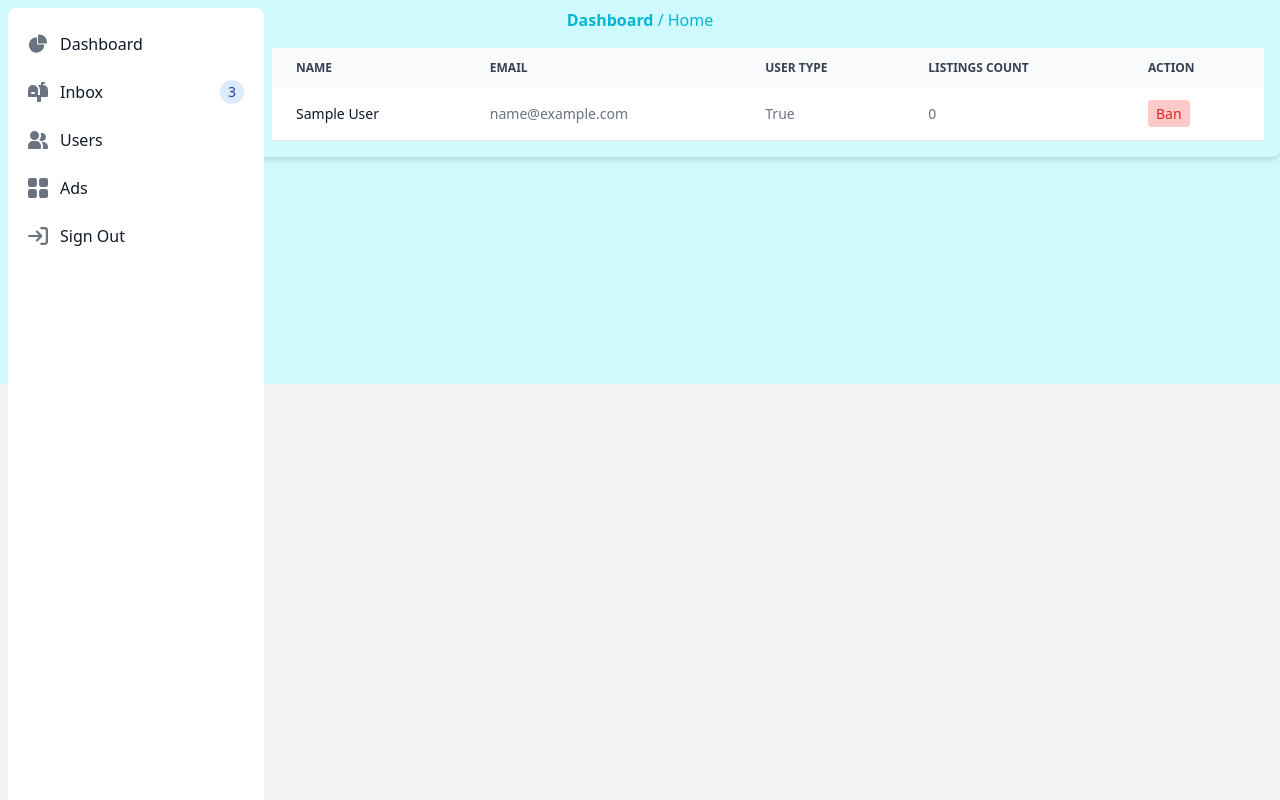
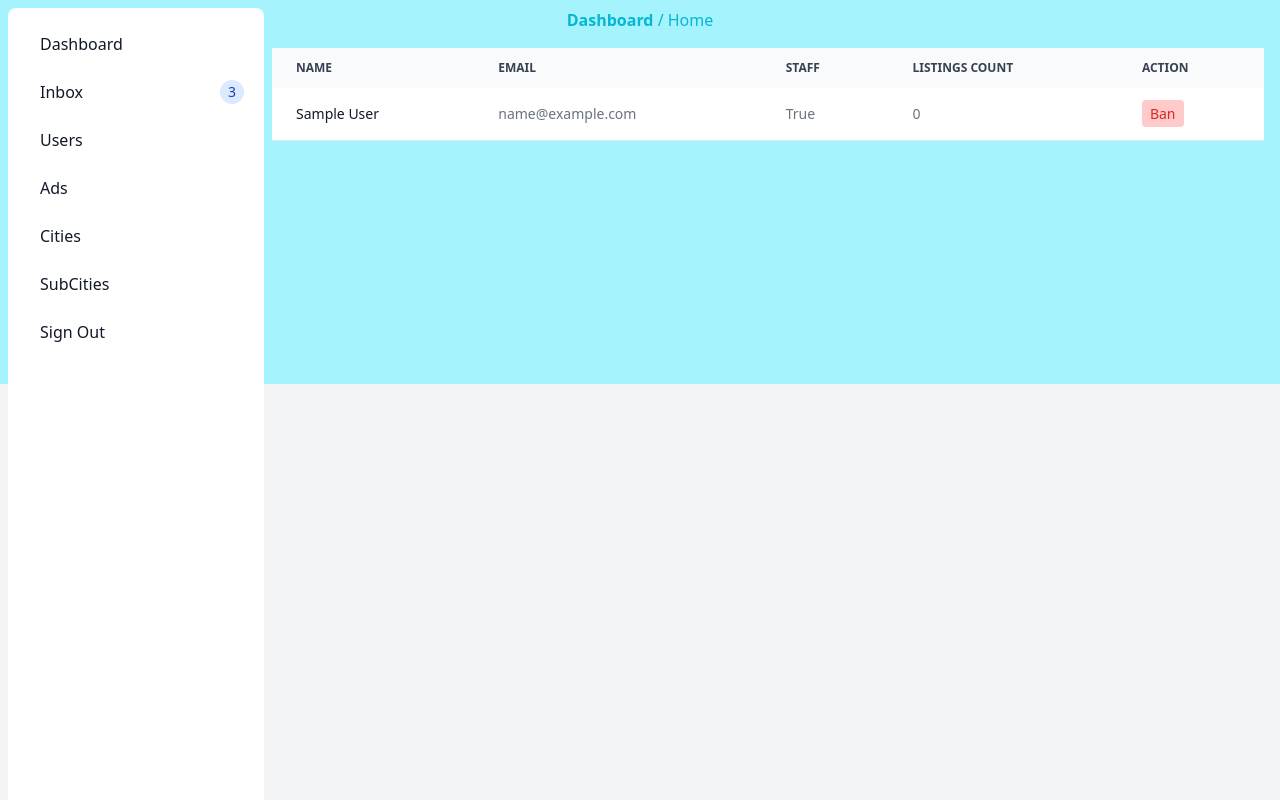
Before and after one commit to natnael0024/rental_house_marketplace, a Django app: page /admin-panel/users in a window 1280 px wide. Run offline with Django 5.2, Linux system fonts and the light colour scheme; the visitor is signed in with stand-in values (Sample User, id 1); data comes from the database, SQL or seed files in the repository; data that the repository does not hold is empty; parts of the project's set-up code (start-up, migrations or seed data) failed here and were passed over; some libraries are stand-ins or nearby versions.

Commit message:
city % subcity selection added

```diff
--- a/admindashboard/urls.py
+++ b/admindashboard/urls.py
@@ -8,4 +8,8 @@ urlpatterns = [
     path('users/<int:id>/action',  views.ban_unban_user,  name='admin-action'),
     path('ads',  views.create_add,  name='admin-ads'),
     path('ads/<int:id>',  views.set_ad_status,  name='admin-ads-status'),
+    path('cities/add',  views.add_city,  name='admin-add-city'),
+    path('cities',  views.get_cities,  name='admin-cities'),
+    path('subcities/add',  views.add_subcity,  name='admin-add-subcity'),
+    path('subcities',  views.get_subcitiies,  name='admin-subcities'),
 ]
--- a/admindashboard/views.py
+++ b/admindashboard/views.py
@@ -1,7 +1,8 @@
 from django.shortcuts import render, redirect
 from django.contrib.auth.decorators import login_required
+from django.contrib.admin.views.decorators import staff_member_required
 from users.models import CustomUser
-from listing.models import Listing
+from listing.models import Listing, City, SubCity
 from .forms import AdsForm
 from .models import Ads
 from django.utils import timezone
@@ -14,14 +15,14 @@ from supabase import create_client, Client
 import os, uuid
 from datetime import timedelta
 from django.utils import timezone
-
-
+from django.core.paginator import Paginator
 
 
 supabase: Client = create_client(os.environ.get('SUPABASE_URL'), os.environ.get('SUPABASE_SEC'))
 bucket_name = os.environ.get('SUPABASE_BUCKET')
 
-@login_required
+
+@staff_member_required
 def dashboard(request):
     # if not request.user.is_admin:
     #     return redirect('listings')
@@ -85,15 +86,21 @@ def dashboard(request):
     }
     return render(request,'admin/pages/dashboard.html', context)
 
-@login_required
+@staff_member_required
 def get_users(request):
     users = CustomUser.objects.all().order_by('-created_at')
+
+    paginator = Paginator(users, 4)  # Show 10 orders per page
+    page_number = request.GET.get('page')
+    page_obj = paginator.get_page(page_number)
     context = {
-        'users':users
+        'users':page_obj,
+        'page_obj': page_obj ,
     }
     return render(request,'admin/pages/users.html', context)
 
-@login_required
+@staff_member_required
+
 def ban_unban_user(request, id):
     user = CustomUser.objects.filter(id=id).first()
     if user:
@@ -105,7 +112,7 @@ def ban_unban_user(request, id):
     return redirect(request.META.get('HTTP_REFERER'))
 
 
-@login_required
+@staff_member_required
 def create_add(request):
     if request.method == 'POST':
         form = AdsForm(request.POST)
@@ -137,7 +144,7 @@ def create_add(request):
     }
     return render(request,'admin/pages/ads.html',context )
 
-@login_required
+@staff_member_required
 def set_ad_status(request, id):
     ad = Ads.objects.filter(id=id).first()
     if ad:
@@ -145,3 +152,25 @@ def set_ad_status(request, id):
         ad.save()
 
     return redirect('admin-ads')
+
+@staff_member_required
+def get_cities(request):
+    cities = City.objects.all()
+    return render(request,'admin/pages/cities.html',{'cities':cities})
+
+@staff_member_required
+def add_city(request):
+    name = request.POST.get('name')
+    City.objects.create(name=name)
+    return redirect('admin-dashboard')
+
+@staff_member_required
+def get_subcitiies(request):
+    subcities = SubCity.objects.all()
+    return render(request,'admin/pages/subcities.html',{'subcities':subcities})
+
+@staff_member_required
+def add_subcity(request):
+    name = request.POST.get('name')
+    SubCity.objects.create(name=name)
+    return redirect('admin-dashboard')
--- a/templates/admin/base-admin.html
+++ b/templates/admin/base-admin.html
@@ -28,7 +28,7 @@
    </div>
 
     <!-- Sidebar -->
-    <div class=" flex justify-between  top-2 left-3 fixed z-30">
+    <div class=" flex justify-between  top-2 left-3 fixed z-50">
       <button id="sidebar-btn">
          <i class="fas fa-bars    "></i>
        </button>
@@ -40,10 +40,7 @@
             <ul class="space-y-2 font-medium">
                <li>
                   <a href="{% url 'admin-dashboard' %}" class="flex items-center p-2 text-gray-900 rounded-lg  hover:bg-gray-100  group">
-                     <svg class="w-5 h-5 text-gray-500 transition duration-75  group-hover:text-gray-900 dark:group-hover:text-white" aria-hidden="true" xmlns="http://www.w3.org/2000/svg" fill="currentColor" viewBox="0 0 22 21">
-                        <path d="M16.975 11H10V4.025a1 1 0 0 0-1.066-.998 8.5 8.5 0 1 0 9.039 9.039.999.999 0 0 0-1-1.066h.002Z"/>
-                        <path d="M12.5 0c-.157 0-.311.01-.565.027A1 1 0 0 0 11 1.02V10h8.975a1 1 0 0 0 1-.935c.013-.188.028-.374.028-.565A8.51 8.51 0 0 0 12.5 0Z"/>
-                     </svg>
+                     <i class="fa fa-tachometer" aria-hidden="true"></i>
                      <span class="ms-3">Dashboard</span>
                   </a>
                </li>
@@ -58,34 +55,38 @@
                </li> -->
                <li>
                   <a href="#" class="flex items-center p-2 text-gray-900 rounded-lg  hover:bg-gray-100  group">
-                     <svg class="flex-shrink-0 w-5 h-5 text-gray-500 transition duration-75  group-hover:text-gray-900 dark:group-hover:text-white" aria-hidden="true" xmlns="http://www.w3.org/2000/svg" fill="currentColor" viewBox="0 0 20 20">
-                        <path d="m17.418 3.623-.018-.008a6.713 6.713 0 0 0-2.4-.569V2h1a1 1 0 1 0 0-2h-2a1 1 0 0 0-1 1v2H9.89A6.977 6.977 0 0 1 12 8v5h-2V8A5 5 0 1 0 0 8v6a1 1 0 0 0 1 1h8v4a1 1 0 0 0 1 1h2a1 1 0 0 0 1-1v-4h6a1 1 0 0 0 1-1V8a5 5 0 0 0-2.582-4.377ZM6 12H4a1 1 0 0 1 0-2h2a1 1 0 0 1 0 2Z"/>
-                     </svg>
+                     <i class="fa fa-inbox" aria-hidden="true"></i>
                      <span class="flex-1 ms-3 whitespace-nowrap">Inbox</span>
                      <span class="inline-flex items-center justify-center w-3 h-3 p-3 ms-3 text-sm font-medium text-blue-800 bg-blue-100 rounded-full dark:bg-blue-900 dark:text-blue-300">3</span>
                   </a>
                </li>
                <li>
                   <a href="{% url 'admin-users' %}" class="flex items-center p-2 text-gray-900 rounded-lg  hover:bg-gray-100  group">
-                     <svg class="flex-shrink-0 w-5 h-5 text-gray-500 transition duration-75  group-hover:text-gray-900 dark:group-hover:text-white" aria-hidden="true" xmlns="http://www.w3.org/2000/svg" fill="currentColor" viewBox="0 0 20 18">
-                        <path d="M14 2a3.963 3.963 0 0 0-1.4.267 6.439 6.439 0 0 1-1.331 6.638A4 4 0 1 0 14 2Zm1 9h-1.264A6.957 6.957 0 0 1 15 15v2a2.97 2.97 0 0 1-.184 1H19a1 1 0 0 0 1-1v-1a5.006 5.006 0 0 0-5-5ZM6.5 9a4.5 4.5 0 1 0 0-9 4.5 4.5 0 0 0 0 9ZM8 10H5a5.006 5.006 0 0 0-5 5v2a1 1 0 0 0 1 1h11a1 1 0 0 0 1-1v-2a5.006 5.006 0 0 0-5-5Z"/>
-                     </svg>
+                     <i class="fa fa-users" aria-hidden="true"></i>
                      <span class="flex-1 ms-3 whitespace-nowrap">Users</span>
                   </a>
                </li>
                <li>
                   <a href="{% url 'admin-ads' %}" class="flex items-center p-2 text-gray-900 rounded-lg  hover:bg-gray-100  group">
-                     <svg class="flex-shrink-0 w-5 h-5 text-gray-500 transition duration-75  group-hover:text-gray-900 dark:group-hover:text-white" aria-hidden="true" xmlns="http://www.w3.org/2000/svg" fill="currentColor" viewBox="0 0 18 18">
-                       <path d="M6.143 0H1.857A1.857 1.857 0 0 0 0 1.857v4.286C0 7.169.831 8 1.857 8h4.286A1.857 1.857 0 0 0 8 6.143V1.857A1.857 1.857 0 0 0 6.143 0Zm10 0h-4.286A1.857 1.857 0 0 0 10 1.857v4.286C10 7.169 10.831 8 11.857 8h4.286A1.857 1.857 0 0 0 18 6.143V1.857A1.857 1.857 0 0 0 16.143 0Zm-10 10H1.857A1.857 1.857 0 0 0 0 11.857v4.286C0 17.169.831 18 1.857 18h4.286A1.857 1.857 0 0 0 8 16.143v-4.286A1.857 1.857 0 0 0 6.143 10Zm10 0h-4.286A1.857 1.857 0 0 0 10 11.857v4.286c0 1.026.831 1.857 1.857 1.857h4.286A1.857 1.857 0 0 0 18 16.143v-4.286A1.857 1.857 0 0 0 16.143 10Z"/>
-                     </svg>
+                     <i class="fa fa-window-restore" aria-hidden="true"></i>
                      <span class="flex-1 ms-3 whitespace-nowrap">Ads</span>
                   </a>
                </li>
                <li>
+                  <a href="{% url 'admin-cities' %}" class="flex items-center p-2 text-gray-900 rounded-lg  hover:bg-gray-100  group">
+                     <i class="fa fa-university" aria-hidden="true"></i>
+                     <span class="flex-1 ms-3 whitespace-nowrap">Cities</span>
+                  </a>
+               </li>
+               <li>
+                  <a href="{% url 'admin-subcities' %}" class="flex items-center p-2 text-gray-900 rounded-lg  hover:bg-gray-100  group">
+                     <i class="fa fa-university" aria-hidden="true"></i>
+                     <span class="flex-1 ms-3 whitespace-nowrap">SubCities</span>
+                  </a>
+               </li>
+               <li>
                   <a href="{% url 'logout' %}" class="flex items-center p-2 text-gray-900 rounded-lg  hover:bg-gray-100  group">
-                     <svg class="flex-shrink-0 w-5 h-5 text-gray-500 transition duration-75  group-hover:text-gray-900 dark:group-hover:text-white" aria-hidden="true" xmlns="http://www.w3.org/2000/svg" fill="none" viewBox="0 0 18 16">
-                        <path stroke="currentColor" stroke-linecap="round" stroke-linejoin="round" stroke-width="2" d="M1 8h11m0 0L8 4m4 4-4 4m4-11h3a2 2 0 0 1 2 2v10a2 2 0 0 1-2 2h-3"/>
-                     </svg>
+                     <i class="fa fa-sign-out" aria-hidden="true"></i>
                      <span class="flex-1 ms-3 whitespace-nowrap">Sign Out</span>
                   </a>
                </li>
--- a/templates/admin/pages/dashboard.html
+++ b/templates/admin/pages/dashboard.html
@@ -2,13 +2,13 @@
  {% block page_title %}/ Home {% endblock page_title %}
 
  {% block overlay %}
-  <div class=" min-h-96 w-full bg-cyan-100 absolute -z-10 top-0 "></div>
+  <div class=" min-h-96 w-full bg-cyan-200 absolute -z-10 top-0 "></div>
 {% endblock overlay %}
 
 {% block content %}
 
 <div class="p-4 sm:ml-64 z-50">
-   <div class="p-4 border-2 border-gray-200 border-dashed rounded-lg dark:border-gray-700">
+   <div class="p-4  border-gray-200 rounded-lg dark:border-gray-700">
       <div class="grid grid-cols-3 gap-4 mb-4">
          <div class="flex items-center p-4 justify-between h-24 rounded bg-gray-50 dark:bg-gray-800">
             <div class=" flex flex-col">
--- a/templates/admin/pages/users.html
+++ b/templates/admin/pages/users.html
@@ -2,14 +2,14 @@
  {% block page_title %}/ Home {% endblock page_title %}
 
  {% block overlay %}
-  <div class=" min-h-96 w-full bg-cyan-100 absolute -z-10 top-0 "></div>
+  <div class=" min-h-96 w-full bg-cyan-200 absolute -z-10 top-0 "></div>
 {% endblock overlay %}
 
 {% block content %}
 
 
-<div class=" p-4 sm:ml-64 z-50 relative overflow-x-auto shadow-md sm:rounded-lg">
-    <table class="w-full text-sm text-left rtl:text-right text-gray-500 dark:text-gray-400">
+<div class=" p-4 sm:ml-64 z-50 relative overflow-x-auto min-h-[40rem]  sm:rounded-lg flex flex-col justify-between ">
+    <table class="w-full text-sm text-left rtl:text-right text-gray-500 dark:text-gray-400 rounded-xl ">
         <thead class="text-xs text-gray-700 uppercase bg-gray-50 dark:bg-gray-700 dark:text-gray-400">
             <tr>
                 <th scope="col" class="px-6 py-3">
@@ -19,7 +19,7 @@
                     Email
                 </th>
                 <th scope="col" class="px-6 py-3">
-                    User Type
+                    Staff
                 </th>
                 <th scope="col" class="px-6 py-3">
                     Listings count
@@ -31,7 +31,7 @@
         </thead>
         <tbody>
             {% for user in users %}
-            <tr class="bg-white border-b dark:bg-gray-800 dark:border-gray-700">
+            <tr class="bg-white border-b dark:bg-gray-800 dark:border-gray-300">
                 <th scope="row" class="px-6 py-4 font-medium text-gray-900 whitespace-nowrap dark:text-white">
                     {{user.first_name}} {{user.last_name }}
                 </th>
@@ -55,6 +55,36 @@
             {% endfor %}
         </tbody>
     </table>
+
+         <!-- Pagination -->
+ {%if users|length > 1 %}
+ <div class=" ">
+  <div class="">
+   <nav aria-label="Page navigation">
+     <ul class="pagination justify-center flex gap-5">
+        <!-- {% if page_obj.has_previous %}
+       <li class="page-item"><a class="page-link " href="?page=1{% if request.GET.search %}&search={{ request.GET.search }}{% endif %}">First</a></li>
+       <li class="page-item"><a class="page-link" href="?page={{ page_obj.previous_page_number }}{% if request.GET.search %}&search={{ request.GET.search }}{% endif %}">Prev</a></li>
+       {% endif %}  -->
+
+       <!-- <div class=" flex gap-5"> -->
+        {% for i in page_obj.paginator.page_range %}
+       {% if i >= page_obj.number|add:'-5' and i <= page_obj.number|add:'5' %}
+
+       <a class="page-link" href="?page={{ i }}{% if request.GET.search %}&search={{ request.GET.search }}{% endif %}"><li class=" p-2 rounded-full w-12 h-12 flex items-center justify-center  {% if i == page_obj.number %} border border-cyan-300 bg-cyan-400 {%else%} border border-gray-500 {% endif %}">{{i}}</li></a>
+       {% endif %}
+       {% endfor %}
+       <!-- </div> -->
+
+        <!-- {% if page_obj.has_next %}
+       <li class="page-item"><a class="page-link " href="?page={{ page_obj.next_page_number }}{% if request.GET.search %}&search={{ request.GET.search }}{% endif %}">Next</a></li>
+       <li class="page-item"><a class="page-link " href="?page={{ page_obj.paginator.num_pages }}{% if request.GET.search %}&search={{ request.GET.search }}{% endif %}">Last</a></li>
+       {% endif %}  -->
+     </ul>
+   </nav>
+  </div>
+ </div>
+ {% endif %}
 </div>
 
 
--- a/theme/static/css/dist/styles.css
+++ b/theme/static/css/dist/styles.css
@@ -1062,6 +1062,10 @@ select {
   min-height: 100rem;
 }
 
+.min-h-\[40rem\] {
+  min-height: 40rem;
+}
+
 .w-12 {
   width: 3rem;
 }
@@ -1295,6 +1299,10 @@ select {
   border-radius: 0.375rem;
 }
 
+.rounded-xl {
+  border-radius: 0.75rem;
+}
+
 .rounded-b-xl {
   border-bottom-right-radius: 0.75rem;
   border-bottom-left-radius: 0.75rem;
@@ -1308,16 +1316,8 @@ select {
   border-width: 1px;
 }
 
-.border-2 {
-  border-width: 2px;
-}
-
 .border-b {
   border-bottom-width: 1px;
-}
-
-.border-dashed {
-  border-style: dashed;
 }
 
 .border-cyan-300 {
@@ -1358,6 +1358,11 @@ select {
 .bg-cyan-100 {
   --tw-bg-opacity: 1;
   background-color: rgb(207 250 254 / var(--tw-bg-opacity));
+}
+
+.bg-cyan-200 {
+  --tw-bg-opacity: 1;
+  background-color: rgb(165 243 252 / var(--tw-bg-opacity));
 }
 
 .bg-cyan-400 {
@@ -1582,8 +1587,9 @@ select {
   line-height: 1;
 }
 
-.text-\[1px\] {
-  font-size: 1px;
+.text-base {
+  font-size: 1rem;
+  line-height: 1.5rem;
 }
 
 .text-sm {
@@ -1601,11 +1607,6 @@ select {
   line-height: 1rem;
 }
 
-.text-base {
-  font-size: 1rem;
-  line-height: 1.5rem;
-}
-
 .font-bold {
   font-weight: 700;
 }
@@ -1706,14 +1707,6 @@ select {
 .text-white {
   --tw-text-opacity: 1;
   color: rgb(255 255 255 / var(--tw-text-opacity));
-}
-
-.text-\[1px0\] {
-  color: 1px0;
-}
-
-.text-\[1p\] {
-  color: 1p;
 }
 
 .opacity-50 {
@@ -2093,6 +2086,11 @@ select {
 }
 
 @media (prefers-color-scheme: dark) {
+  .dark\:border-gray-300 {
+    --tw-border-opacity: 1;
+    border-color: rgb(209 213 219 / var(--tw-border-opacity));
+  }
+
   .dark\:border-gray-600 {
     --tw-border-opacity: 1;
     border-color: rgb(75 85 99 / var(--tw-border-opacity));
--- a/users/models.py
+++ b/users/models.py
@@ -16,7 +16,7 @@ class CustomUserManager(BaseUserManager):
         user.save(using=self._db)
         return user
 
-    def create_superuser(self, email, first_name,last_name, password):
+    def create_superuser(self, email, first_name='admin',last_name='admin', password='admin1234'):
         user = self.create_user(
             email=email,
             first_name=first_name,
```
Also changed, not shown: listing/forms.py (+11 -6 lines), listing/models.py (+14 -3 lines), listing/views.py (+9 -8 lines), templates/admin/pages/cities.html (added, +55 -0 lines), templates/admin/pages/subcities.html (added, +55 -0 lines), templates/base.html (+15 -2 lines), templates/listing/detail.html (+15 -6 lines), templates/listing/listing_card.html (+4 -4 lines), templates/messaging/conversation_detail.html (+4 -4 lines), listing/migrations/0004_city_subcity_alter_listing_city_and_more.py (added).
